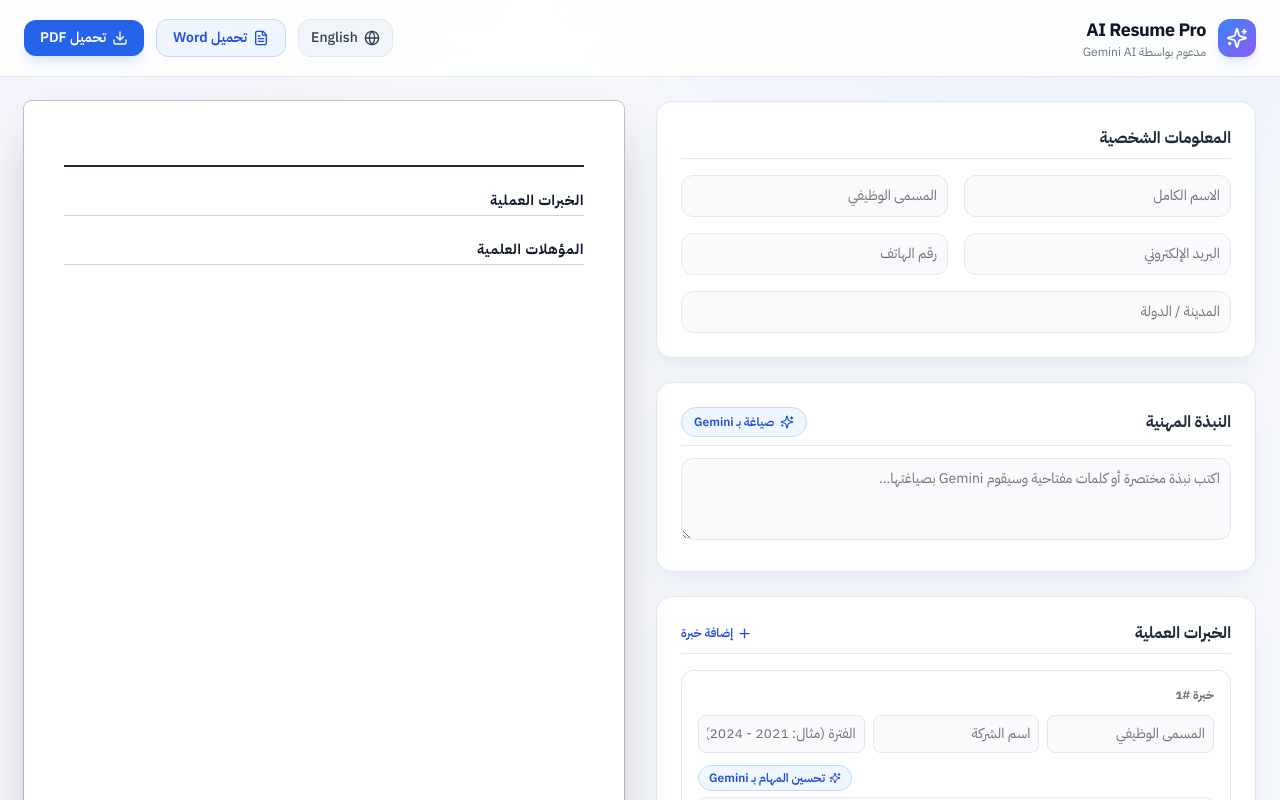
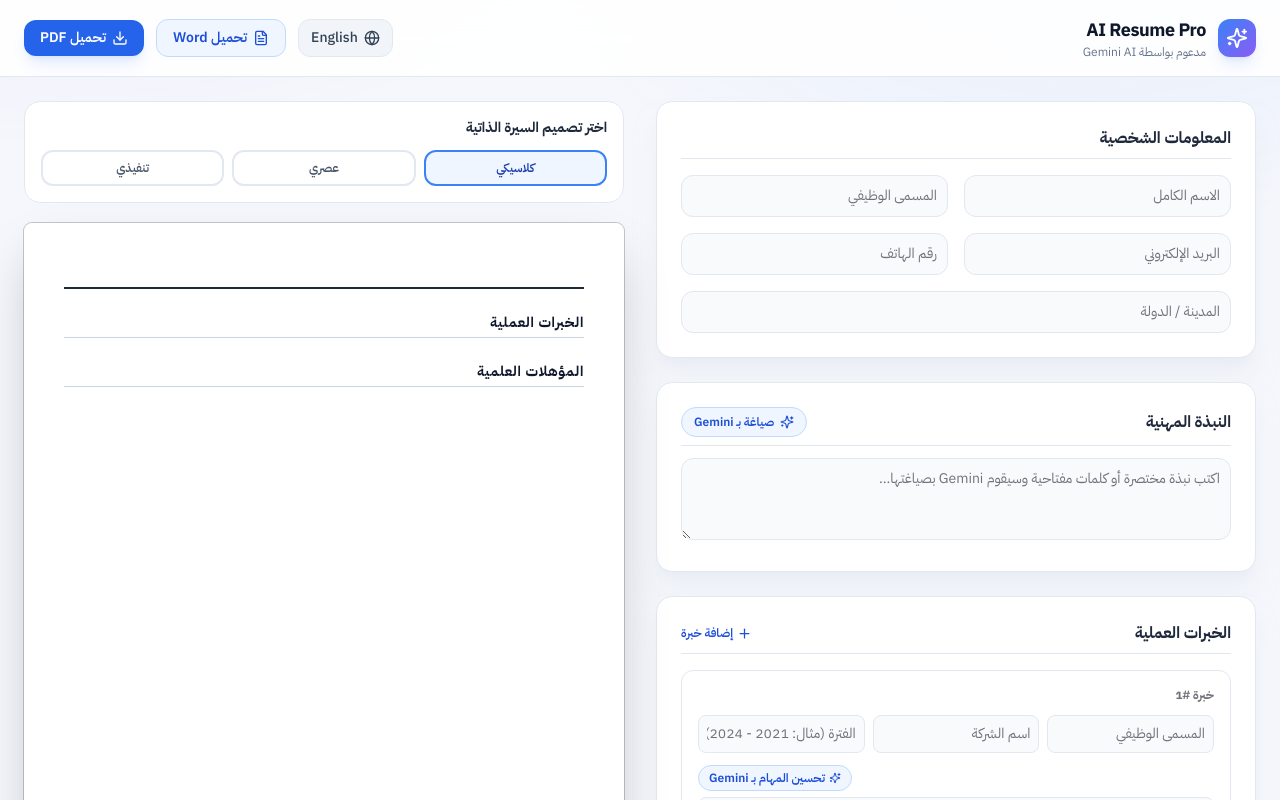
Before and after one commit to mrahmed22296-gif/ai-resume-builder, a Next.js app: page / in a window 1280 px wide. Shown: the top 800 px of the page. Built offline with nearby package versions, Linux system fonts and the light colour scheme.

Commit message:
Add template selection and theme customization

```diff
--- a/app/page.js
+++ b/app/page.js
@@ -8,6 +8,12 @@ import { generationErrorMessage } from "./generation-errors.mjs";
 
 export default function ResumeBuilder() {
   const [lang, setLang] = useState("ar");
+  const [template, setTemplate] = useState("classic");
+  const templateThemes = {
+    classic: { ink: "0F172A", accent: "2563EB", centered: true, font: "Arial" },
+    modern: { ink: "123C46", accent: "087F8C", centered: false, font: "Arial" },
+    executive: { ink: "292536", accent: "6D597A", centered: true, font: "Georgia" }
+  };
   const [loadingField, setLoadingField] = useState(null);
   const aiRequestInFlight = useRef(false);
   const generatedFields = useRef(new Set());
@@ -227,27 +233,30 @@ export default function ResumeBuilder() {
   const exportToWord = async () => {
     const isRtl = lang === "ar";
     const align = AlignmentType.START;
+    const theme = templateThemes[template];
+    const headerAlign = theme.centered ? AlignmentType.CENTER : (isRtl ? AlignmentType.RIGHT : AlignmentType.LEFT);
 
     const doc = new Document({
+      styles: { default: { document: { run: { font: theme.font } } } },
       sections: [
         {
           properties: {},
           children: [
             new Paragraph({
-              alignment: AlignmentType.CENTER,
+              alignment: headerAlign,
               children: [
-                new TextRun({ text: resume.fullName, bold: true, size: 36, color: "1E293B" })
+                new TextRun({ text: resume.fullName, bold: true, size: 36, color: theme.ink })
               ]
             }),
             new Paragraph({
-              alignment: AlignmentType.CENTER,
+              alignment: headerAlign,
               spacing: { after: 100 },
               children: [
-                new TextRun({ text: resume.jobTitle, size: 24, color: "2563EB" })
+                new TextRun({ text: resume.jobTitle, size: 24, color: theme.accent })
               ]
             }),
             new Paragraph({
-              alignment: AlignmentType.CENTER,
+              alignment: headerAlign,
               spacing: { after: 300 },
               children: [
                 new TextRun({ text: [resume.email, resume.phone, resume.location].map(value => value.trim()).filter(Boolean).join("  |  "), size: 20, color: "64748B" })
@@ -259,7 +268,7 @@ export default function ResumeBuilder() {
               heading: HeadingLevel.HEADING_2,
               alignment: align,
               bidirectional: isRtl,
-              children: [new TextRun({ text: isRtl ? "النبذة المهنية" : "Professional Summary", bold: true, size: 26, color: "0F172A" })]
+              children: [new TextRun({ text: isRtl ? "النبذة المهنية" : "Professional Summary", bold: true, size: 26, color: theme.ink })]
             }),
             new Paragraph({
               alignment: align,
@@ -273,7 +282,7 @@ export default function ResumeBuilder() {
               heading: HeadingLevel.HEADING_2,
               alignment: align,
               bidirectional: isRtl,
-              children: [new TextRun({ text: isRtl ? "الخبرات العملية" : "Work Experience", bold: true, size: 26, color: "0F172A" })]
+              children: [new TextRun({ text: isRtl ? "الخبرات العملية" : "Work Experience", bold: true, size: 26, color: theme.ink })]
             }),
             ...resume.experiences.filter(exp => [exp.role, exp.company, exp.period, exp.description].some(value => value.trim())).flatMap((exp) => [
               new Paragraph({
@@ -302,7 +311,7 @@ export default function ResumeBuilder() {
               alignment: align,
               bidirectional: isRtl,
               spacing: { before: 200 },
-              children: [new TextRun({ text: isRtl ? "المؤهلات العلمية" : "Education", bold: true, size: 26, color: "0F172A" })]
+              children: [new TextRun({ text: isRtl ? "المؤهلات العلمية" : "Education", bold: true, size: 26, color: theme.ink })]
             }),
             ...resume.education.filter(edu => [edu.degree, edu.institution, edu.year].some(value => value.trim())).map(
               (edu) =>
@@ -322,7 +331,7 @@ export default function ResumeBuilder() {
               alignment: align,
               bidirectional: isRtl,
               spacing: { before: 200 },
-              children: [new TextRun({ text: isRtl ? "المهارات" : "Skills", bold: true, size: 26, color: "0F172A" })]
+              children: [new TextRun({ text: isRtl ? "المهارات" : "Skills", bold: true, size: 26, color: theme.ink })]
             }),
             new Paragraph({
               alignment: align,
@@ -624,14 +633,31 @@ export default function ResumeBuilder() {
 
         {/* قسم المعاينة الحية A4 (يسار) */}
         <div className="resume-preview-container lg:col-span-6">
+          <section className="resume-template-picker bg-white border border-slate-200 rounded-2xl p-4 mb-5" aria-label={lang === "ar" ? "تصميم السيرة الذاتية" : "Resume design"}>
+            <h2 className="font-bold text-sm text-slate-800 mb-3">{lang === "ar" ? "اختر تصميم السيرة الذاتية" : "Choose your resume design"}</h2>
+            <div className="grid grid-cols-3 gap-2">
+              {[
+                { id: "classic", ar: "كلاسيكي", en: "Classic", color: "#2563eb" },
+                { id: "modern", ar: "عصري", en: "Modern", color: "#087f8c" },
+                { id: "executive", ar: "تنفيذي", en: "Executive", color: "#6d597a" }
+              ].map(item => (
+                <button key={item.id} type="button" aria-pressed={template === item.id} onClick={() => setTemplate(item.id)}
+                  className={`rounded-xl border-2 p-2 text-xs font-semibold transition ${template === item.id ? "border-blue-500 bg-blue-50 text-blue-800" : "border-slate-200 bg-white text-slate-600 hover:border-slate-400"}`}>
+                  <span aria-hidden="true" className={`template-thumbnail template-thumbnail-${item.id}`} style={{ "--template-color": item.color }}><i /><i /><i /><i /></span>
+                  {lang === "ar" ? item.ar : item.en}
+                </button>
+              ))}
+            </div>
+          </section>
           <div className="resume-preview-sticky sticky top-24">
             <div
               id="resume-preview"
+              data-template={template}
               dir={lang === "ar" ? "rtl" : "ltr"}
               className="bg-white shadow-2xl rounded-lg ring-1 ring-black/20 p-10 min-h-[842px] text-slate-800"
             >
               {/* رأس السيرة الذاتية */}
-              <div className="border-b-2 border-slate-800 pb-4 mb-6 text-center">
+              <div className="resume-document-header border-b-2 border-slate-800 pb-4 mb-6 text-center">
                 <h1 className="text-3xl font-bold text-slate-900 tracking-tight">{resume.fullName}</h1>
                 <p className="text-blue-600 font-semibold text-base mt-1">{resume.jobTitle}</p>
                 <div className="flex flex-wrap justify-center gap-3 text-xs text-slate-500 mt-2">
@@ -717,4 +743,4 @@ export default function ResumeBuilder() {
       </main>
     </div>
   );
-                    }
+                  }
```
